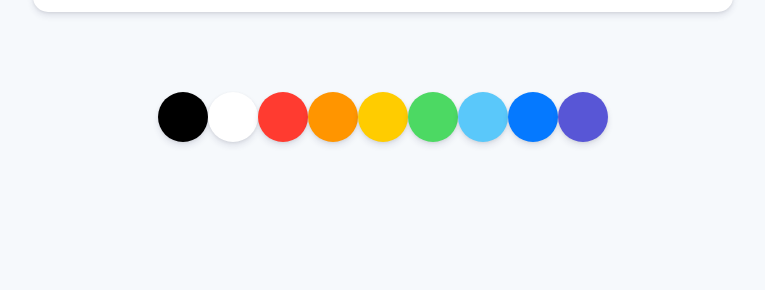
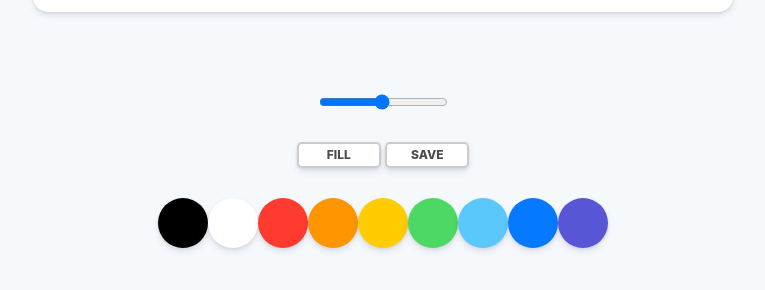
Before and after one commit to ohyr/paintjs, a plain HTML site: page index.html in a window 1280 px wide. Shown: the part 738-1028 px from the top of the page, without its empty margins (257-1022 px from the left). Before the commit the page ends 930 px from the top, so only its background shows below. Drawn offline with Linux system fonts and the light colour scheme.

Commit message:
Make buttons and range

```diff
--- a/index.html
+++ b/index.html
@@ -10,6 +10,20 @@
   <body>
     <canvas id="jsCanvas" class="canvas"></canvas>
     <div class="controls">
+      <div class="controls__range">
+        <input
+          type="range"
+          id="jsRange"
+          min="0.1"
+          max="5.0"
+          value="2.5"
+          step="0.1"
+        />
+      </div>
+      <div class="controls__btns">
+        <button id="jsMode">Fill</button>
+        <button id="jsSave">Save</button>
+      </div>
       <div class="controls__colors" id="jsColors">
         <div class="controls__color" style="background-color: black"></div>
         <div class="controls__color" style="background-color: white"></div>
--- a/styles.css
+++ b/styles.css
@@ -19,6 +19,33 @@ body {
 
 .controls {
   margin-top: 80px;
+  display: flex;
+  flex-direction: column;
+  align-items: center;
+}
+
+.controls .controls__btns {
+  margin-bottom: 30px;
+}
+
+.controls__btns button {
+  all: unset;
+  cursor: pointer;
+  background-color: white;
+  padding: 5px 0px;
+  width: 80px;
+  text-align: center;
+  border-radius: 5px;
+  box-shadow: 0 4px 6px rgba(50, 50, 93, 0.11), 0 1px 3px rgba(0, 0, 0, 0.08);
+  border: 2px solid rgba(0, 0, 0, 0.2);
+  color: rgba(0, 0, 0, 0.7);
+  text-transform: uppercase;
+  font-weight: 800;
+  font-size: 12px;
+}
+
+.controls__btns button:active {
+  transform: scale(0.98);
 }
 
 .controls .controls__colors {
@@ -32,3 +59,7 @@ body {
   cursor: pointer;
   box-shadow: 0 4px 6px rgba(50, 50, 93, 0.11), 0 1px 3px rgba(0, 0, 0, 0.08);
 }
+
+.controls .controls__range {
+  margin-bottom: 30px;
+}
```
